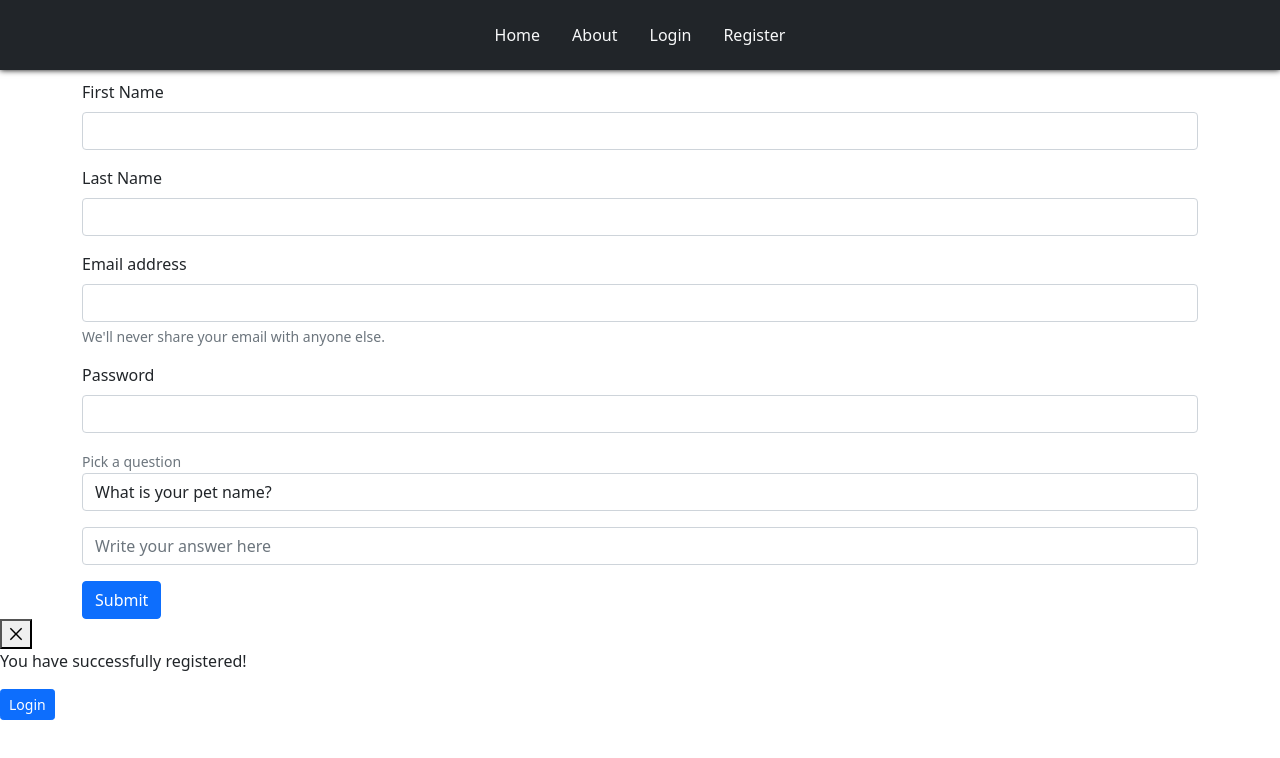
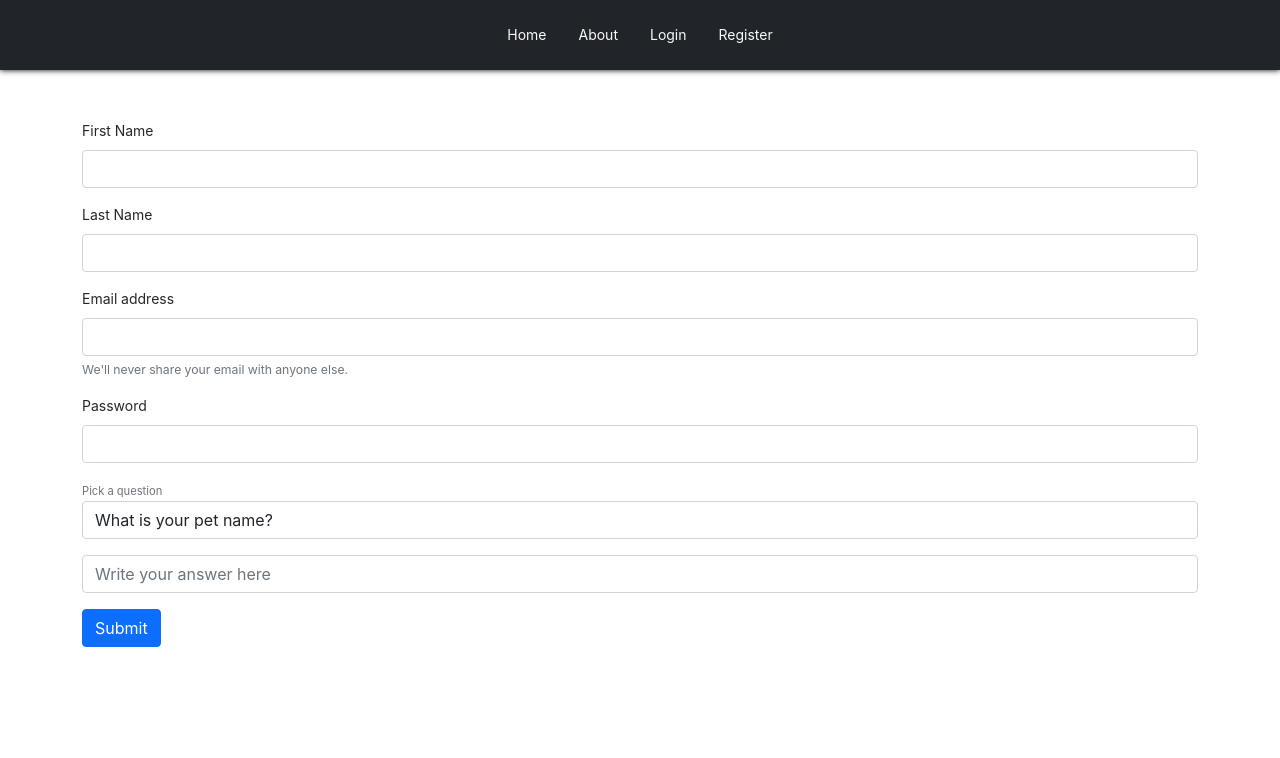
Before and after one commit to mohiandipta/social-media-clientSide-MERN, a Next.js app: page /register in a window 1280 px wide. Shown: the top 758 px of the page. Built offline with nearby package versions, Linux system fonts and the light colour scheme.

Commit message:
modal succesfully popuped

```diff
--- a/pages/_app.js
+++ b/pages/_app.js
@@ -2,6 +2,7 @@ import "bootstrap/dist/css/bootstrap.min.css";
 import Nav from "../components/Nav";
 import Head from "next/head";
 import 'react-toastify/dist/ReactToastify.css';
+import "antd/dist/antd.css"
 import { ToastContainer } from 'react-toastify';
 
 function MyApp({ Component, pageProps }) {
--- a/pages/register.js
+++ b/pages/register.js
@@ -12,7 +12,7 @@ const Register = () => {
     const [email, setEmail] = useState("");
     const [password, setPassword] = useState("");
     const [secret, setSecret] = useState("");
-    const [ok, setOk] = useState(true);
+    const [ok, setOk] = useState(false);
 
     const handleSubmit = async (e) => {
         e.preventDefault();
@@ -84,7 +84,7 @@ const Register = () => {
             </form>
             <div className="row">
                 <div className="col">
-                    <Modal title="" visible={ok} onCancel={() => setOk(true)} footer={null}>
+                    <Modal title="" visible={ok} onCancel={() => setOk(false)} footer={null}>
                         <p>You have successfully registered!</p>
                         <Link href="/login">
                             <a className="btn btn-primary btn-sm" href="/">Login</a>
--- a/public/css/style.css
+++ b/public/css/style.css
@@ -8,5 +8,5 @@ img{
 }
 
 form{
-    margin-top: 10px;
+    margin-top: 50px;
 }
```
